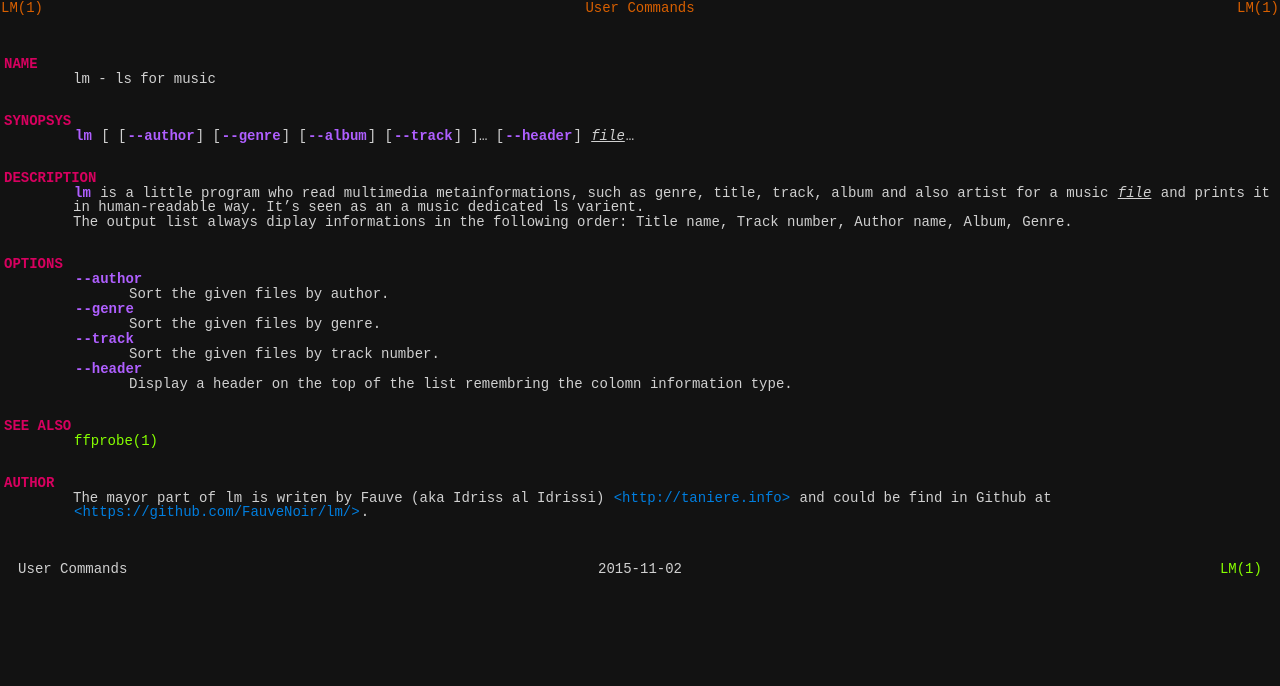
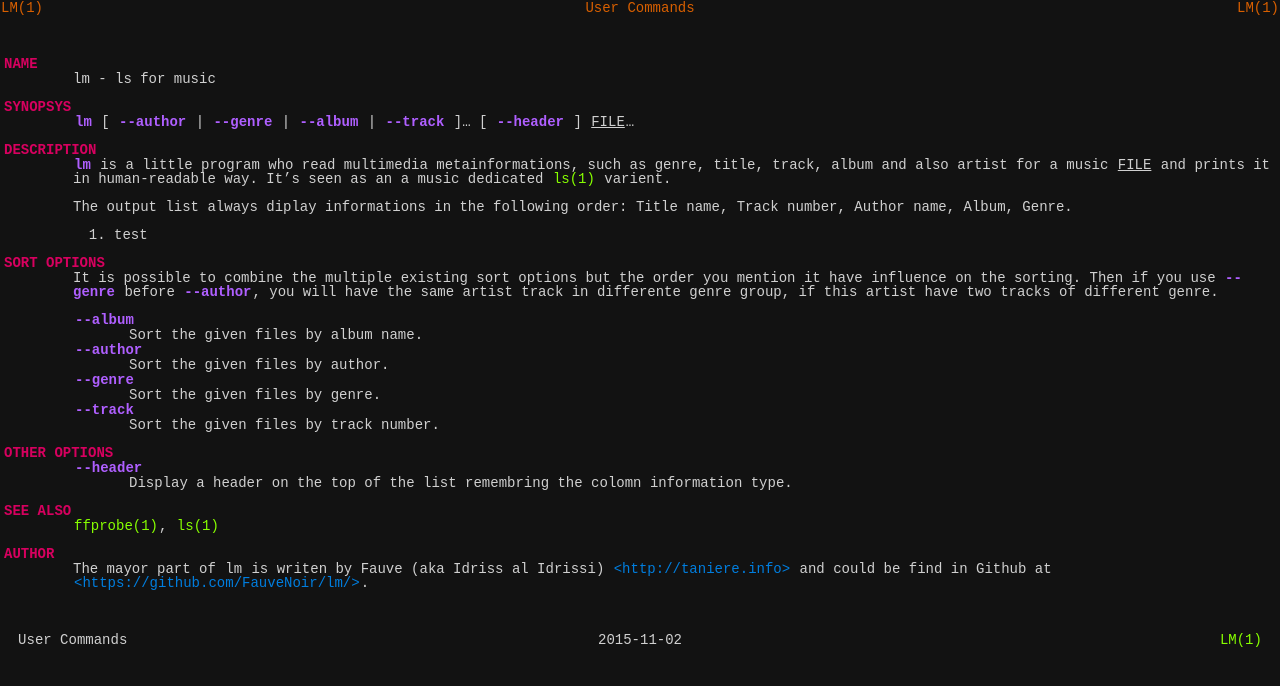
Before and after one commit to FauveNoir/lm, a plain HTML site: page webpage/index.html in a window 1280 px wide. Drawn offline with Linux system fonts and the light colour scheme.

Commit message:
Improving the webpage.

```diff
--- a/webpage/index.html
+++ b/webpage/index.html
@@ -23,28 +23,41 @@
       </div>
     </nav>
     <article>
-    <h2>Name</h2>
+    <h1>Name</h1>
     <p>
     lm - ls for music
     </p>
 
-    <h2>Synopsys</h2>
+    <h1>Synopsys</h1>
     <p>
-    <samp><span class="necessary">lm</span> [ [<span class="necessary">--author</span>] [<span class="necessary">--genre</span>] [<span class="necessary">--album</span>] [<span class="necessary">--track</span>] ]… [<span class="necessary">--header</span>] <var>file</var>…</samp>
+    <samp><span class="necessary">lm</span> [ <span class="necessary">--author</span> | <span class="necessary">--genre</span> | <span class="necessary">--album</span> | <span class="necessary">--track</span> ]… [ <span class="necessary">--header</span> ] <var>file</var>…</samp>
     <p>
 
-    <h2>Description</h2>
+    <h1>Description</h1>
     <p>
-    <span class="necessary">lm</span> is a little program who read multimedia metainformations, such as genre, title, track, album and also artist for a music <var>file</var> and prints it in human-readable way. It’s seen as an a music dedicated ls varient.
+    <span class="necessary">lm</span> is a little program who read multimedia metainformations, such as genre, title, track, album and also artist for a music <var>file</var> and prints it in human-readable way. It’s seen as an a music dedicated  <span class="extern">ls(1)</span> varient.
     </p>
 
     <p>
     The output list always diplay informations in the following order: Title name, Track number, Author name, Album, Genre.
     </p>
 
-    <h2>Options</h2>
+    <ol>
+      <li>test</li>
+    </ol>
+
+    <h1>Sort options</h1>
     <p>
+      It is possible to combine the multiple existing sort options but the order you mention it have influence on the sorting. Then if you use <samp class="necessary">--genre</samp> before <samp class="necessary">--author</samp>, you will have the same artist track in differente genre group, if this artist have two tracks of different genre.
+    </p>
     <dl>
+      <dt>
+      <samp class="necessary">--album</samp>
+      </dt>
+      <dd>
+      Sort the given files by album name.
+      </dd>
+
       <dt>
       <samp class="necessary">--author</samp>
       </dt>
@@ -65,7 +78,10 @@
       <dd>
       Sort the given files by track number.
       </dd>
+    </dl>
 
+    <h1>Other options</h1>
+    <dl>
       <dt>
       <samp class="necessary">--header</samp>
       </dt>
@@ -73,14 +89,13 @@
       Display a header on the top of the list remembring the colomn information type.
       </dd>
     </dl>
+
+    <h1>See also</h1>
+    <p>
+    <span class="extern">ffprobe(1)</span>, <span class="extern">ls(1)</span>
     </p>
 
-    <h2>See also</h2>
-    <p>
-    <span class="extern">ffprobe(1)</span>
-    </p>
-
-    <h2>Author</h2>
+    <h1>Author</h1>
     <p>
     The mayor part of <span>lm</span> is writen by Fauve (aka Idriss al Idrissi) <a href="http://taniere.info">&lt;http://taniere.info&gt;</a> and could be find in Github at <a href="https://github.com/FauveNoir/lm/">&lt;https://github.com/FauveNoir/lm/&gt;</a>.
     </p>
--- a/webpage/lm.css
+++ b/webpage/lm.css
@@ -16,6 +16,7 @@ body
 	font-size: 14px;
 	line-height: 1;
 	margin: 1px;
+	text-align: left;
 }
 
 .necessary
@@ -28,6 +29,8 @@ body
 var
 {
 	text-decoration: underline;
+	text-transform: uppercase;
+	font-style: normal;
 }
 
 .extern
@@ -35,17 +38,44 @@ var
 	color: #87ff00;
 }
 
-h2
+h1
 {
 	color: #d7005f;
 	font-weight: bold;
-	margin-top: 2em;
+	margin-top: 1em;
 	text-transform: uppercase;
 }
 
-p, dl
+h2, h3, h4, h5, h6
+{
+	margin-top: 1em;
+	font-weight: normal;
+	text-transform: uppercase;
+	margin-left: 3em;
+	color: #87ff00;
+}
+
+p, dl, ol, ul
 {
 	margin-left: 5em;
+}
+
+ul
+{
+	list-style: none;
+	padding-left: 0;
+}
+
+ul li:before
+{
+	content: ".";
+	margin-right: 4em
+}
+
+
+p
+{
+	margin-bottom: 1em;
 }
 
 nav
```
Lines whose indentation alone changed are shown as unchanged.
